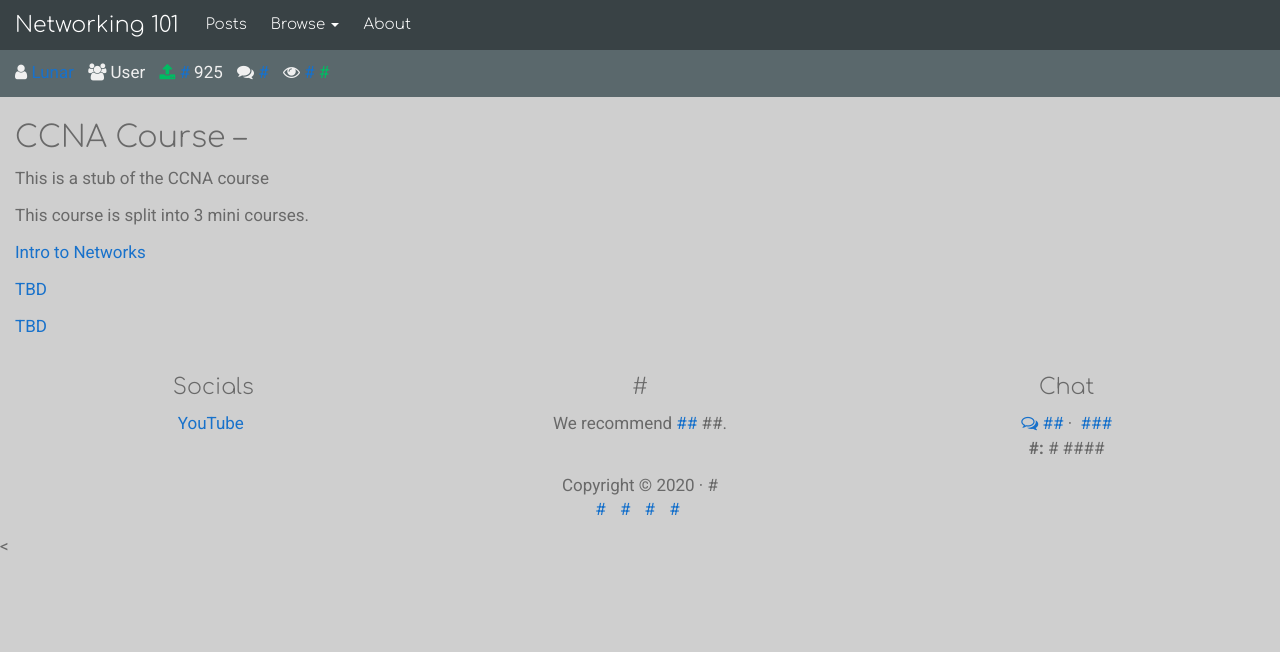
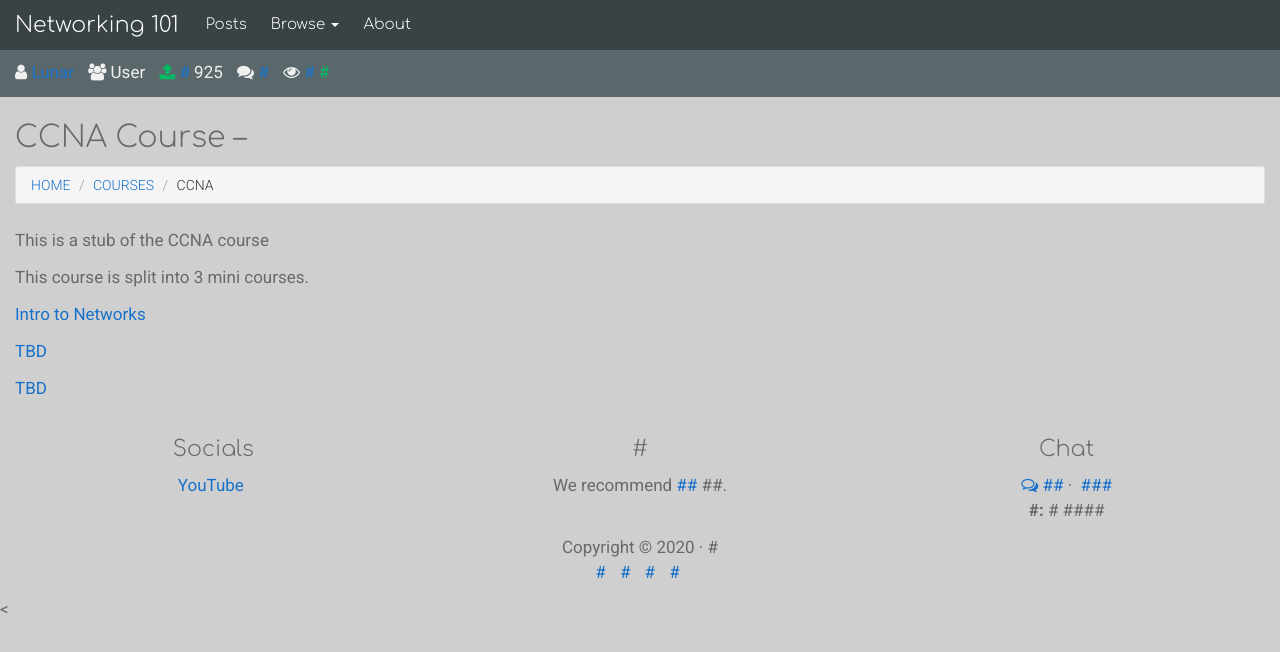
Before and after one commit to lunarcontrol/combust.it, a Jekyll site: the page built from course/ccna/index.md, in a window 1280 px wide. Shown: the top 652 px of the page. Built offline with Jekyll 4.4.1, drawn with Linux system fonts in a browser that asks for light colours; nearby versions of some CDN libraries; library files that are not in the unit come from our copies.

Commit message:
Update index.md

```diff
--- a/course/ccna/index.md
+++ b/course/ccna/index.md
@@ -2,6 +2,14 @@
 layout: page
 title: CCNA Course
 ---
+
+<nav aria-label="breadcrumb">
+  <ol class="breadcrumb">
+    <li class="breadcrumb-item"><a href="../../">Home</a></li>
+    <li class="breadcrumb-item"><a href="../">Courses</a></li>
+    <li class="breadcrumb-item active" aria-current="page">CCNA</li>
+  </ol>
+</nav>
 
 This is a stub of the CCNA course
 
```
